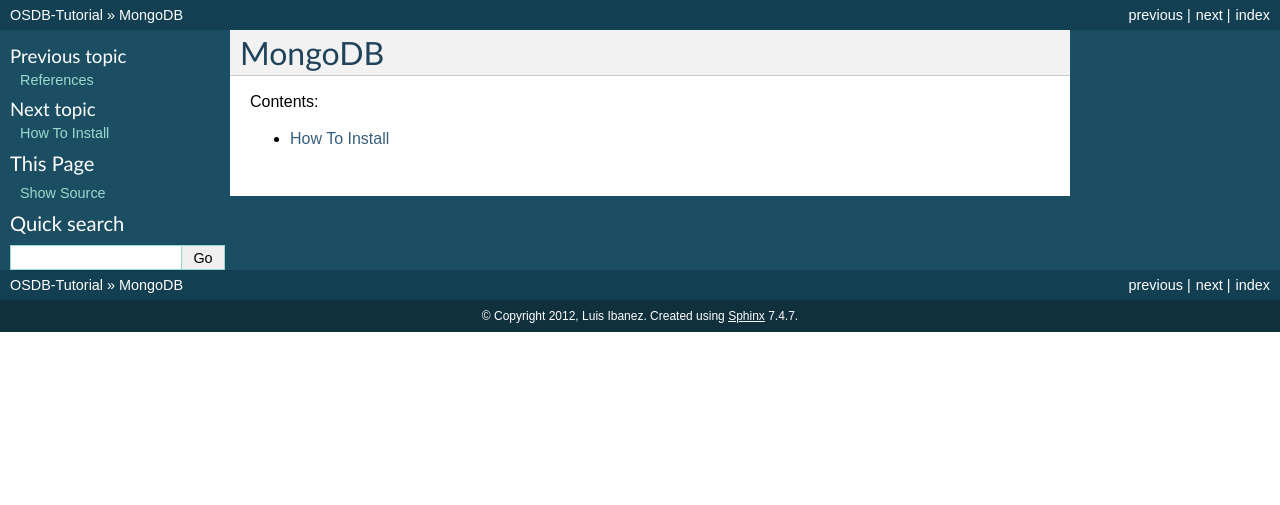
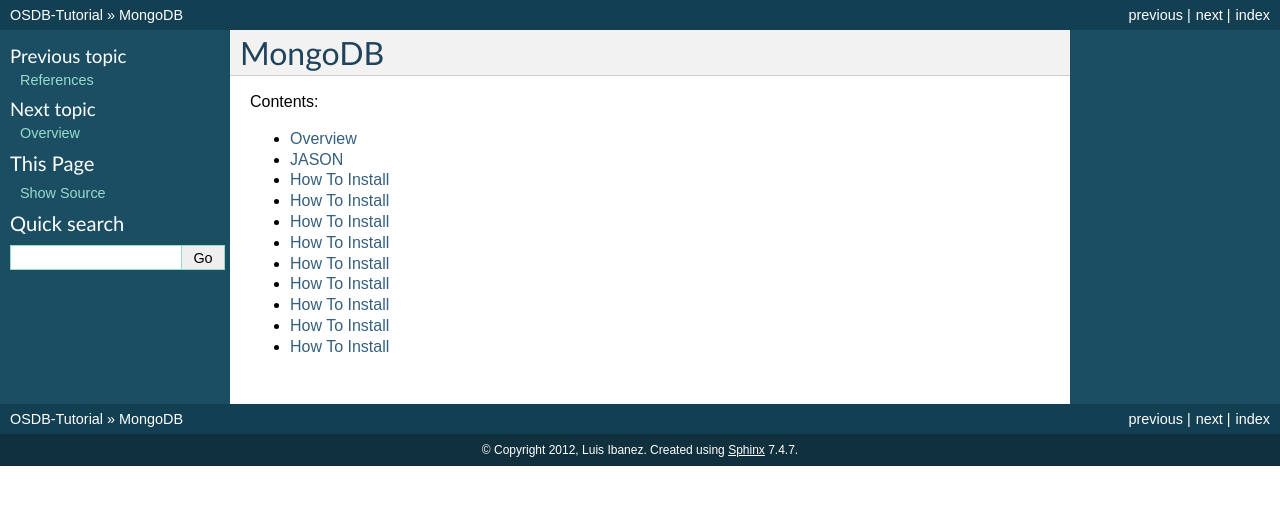
Before and after one commit to luisibanez/open-source-databases-tutorial, a Sphinx documentation site: the page built from source/MongoDB/index.rst, in a window 1280 px wide. Shown: the top 505 px of the page. Built offline with Sphinx 7.4.7, drawn with Linux system fonts in a browser that asks for light colours.

Commit message:
First draft of MongoDB session

```diff
--- /dev/null
+++ b/source/MongoDB/Create.rst
@@ -0,0 +1,4 @@
+How To Install
+==============
+
+   sudo aptitude install mongodb
--- /dev/null
+++ b/source/MongoDB/DuplicateEntries.rst
@@ -0,0 +1,4 @@
+How To Install
+==============
+
+   sudo aptitude install mongodb
--- /dev/null
+++ b/source/MongoDB/Links.rst
@@ -0,0 +1,4 @@
+How To Install
+==============
+
+   sudo aptitude install mongodb
--- /dev/null
+++ b/source/MongoDB/Overview.rst
@@ -0,0 +1,4 @@
+Overview
+========
+
+   MongoDB is...
--- /dev/null
+++ b/source/MongoDB/QueryInconsistency.rst
@@ -0,0 +1,4 @@
+How To Install
+==============
+
+   sudo aptitude install mongodb
--- /dev/null
+++ b/source/MongoDB/Read.rst
@@ -0,0 +1,4 @@
+How To Install
+==============
+
+   sudo aptitude install mongodb
--- /dev/null
+++ b/source/MongoDB/SchemaFree.rst
@@ -0,0 +1,4 @@
+How To Install
+==============
+
+   sudo aptitude install mongodb
--- /dev/null
+++ b/source/MongoDB/Sharding.rst
@@ -0,0 +1,4 @@
+How To Install
+==============
+
+   sudo aptitude install mongodb
--- /dev/null
+++ b/source/MongoDB/Update.rst
@@ -0,0 +1,4 @@
+How To Install
+==============
+
+   sudo aptitude install mongodb
--- a/source/MongoDB/index.rst
+++ b/source/MongoDB/index.rst
@@ -6,4 +6,14 @@ Contents:
 .. toctree::
    :maxdepth: 2
 
+   Overview.rst
+   JASON.rst
    Installation.rst
+   Create.rst
+   Update.rst
+   Read.rst
+   SchemaFree.rst
+   DuplicateEntries.rst
+   Sharding.rst
+   QueryInconsistency.rst
+   Links.rst
```
Also changed, not shown: source/MongoDB/JASON.rst (added, +7 -0 lines).
